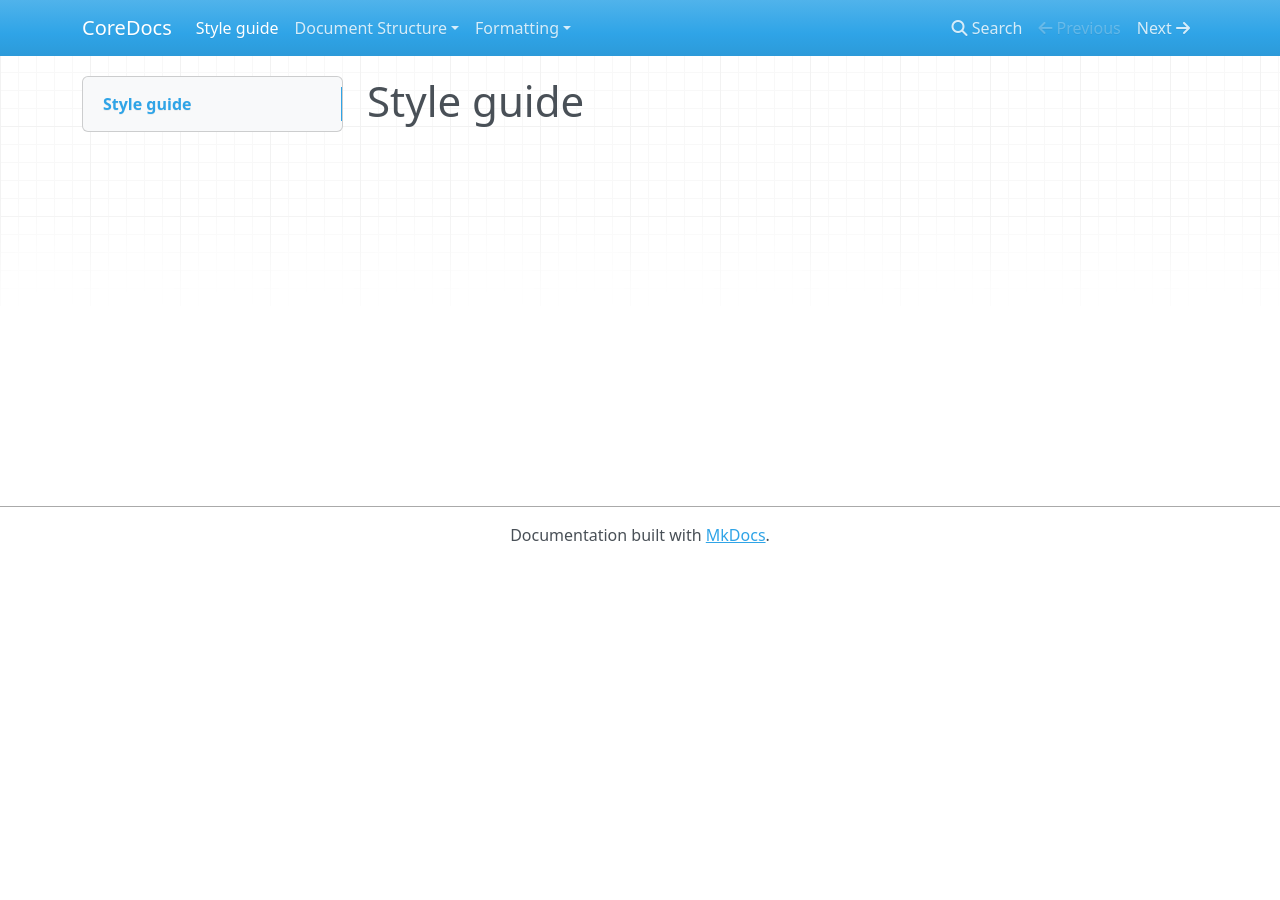
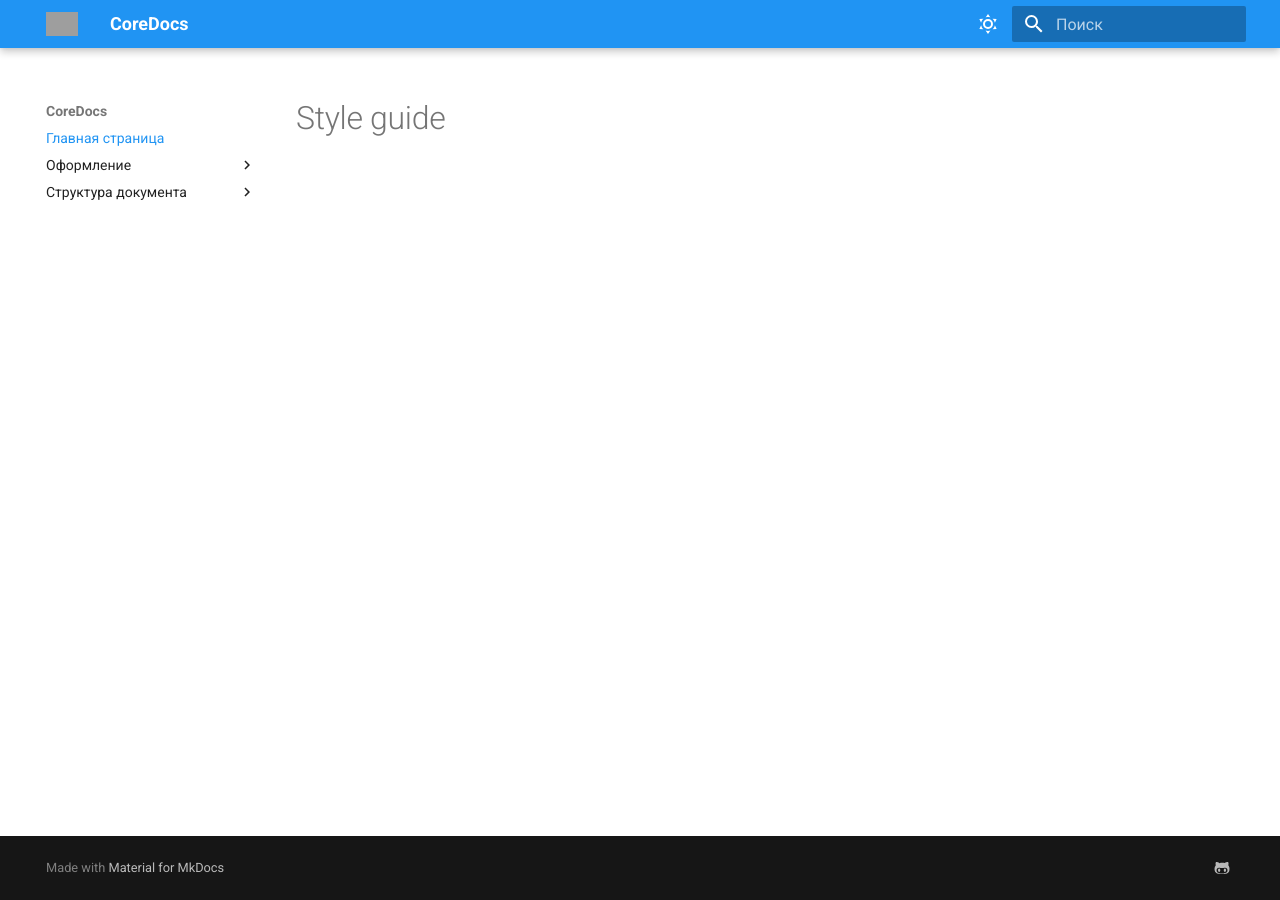
Before and after one commit to Shvarikova-Elena/-docs-as-code, an MkDocs documentation site: the page built from docs/index.md, in a window 1280 px wide. Built offline with MkDocs 1.6.1 and Material for MkDocs 9.7.7, drawn with Linux system fonts in a browser that asks for light colours; nearby versions of some CDN libraries; grey boxes are pictures that could not be loaded.

Commit message:
Подготовка стайлгайда. Оформление сайта

```diff
--- a/mkdocs.yml
+++ b/mkdocs.yml
@@ -1 +1,74 @@
-site_name: CoreDocs
+site_name: CoreDocs # Название сайта
+site_description: CoreDocs # Описание сайта, добавляется в meta-теги
+theme: # Тема сайта, информация о ее параметрах
+  name: material # Название темы
+  logo: logo.svg # Ссылка на логотип сайта
+  font:
+    text: Roboto # Шрифт текста
+    code: Roboto Mono # Шрифт для текста кода
+  features:
+    #- navigation.sections
+    - navigation.path # Хлебные крошки
+    - navigation.indexes # Позволяет создавать корневые страницы разделов меню. Корневая страница должна лежать в папке раздела и называться index.md. Пример использования корневых страниц приведен ниже в настройках nav
+    #- navigation.tabs # Верхнее меню
+    #- navigation.tabs.sticky # Фиксация верхнего меню
+    #- Navigation sections # Настройка спойлеров в левом меню
+    #- navigation.expand # Разворачивает спойлеры в левом меню по умолчанию
+    #- toc.integrate # Фиксирует оглавление страницы в левом меню
+    - navigation.instant # Функция быстрой загрузки страниц
+    - navigation.top # Добавляет кнопку «к началу» для быстрой обратной прокрутки страницы
+    - search.suggest # Подсказки при вводе поискового запроса
+    - search.highlight # Подсветка результатов поиска в тексте страницы
+    - content.code.copy # Кнопка копирования в блоке кода
+
+  language: ru # Язык
+  palette: # Настройки светлой и тёмной тем
+    # Настройки светлой темы
+    - scheme: default
+      toggle:
+        icon: material/weather-sunny # Иконка для активации светлой темы
+        name: Выключить солнышко # Всплывающий текст-подсказка
+      primary: blue # Основной цвет
+      accent: purple # Акцентный цвет
+    # Настройки тёмной темы
+    - scheme: slate
+      toggle:
+        icon: material/weather-night
+        name: Позвать солнышко
+      primary: deep purple
+      accent: blue
+
+nav: # Структура сайта
+    - Главная страница: index.md
+    - Оформление:
+      - Formatting/index.md
+      - Рисунки: Formatting/Figures.md
+      - Ссылки: Formatting/Links.md
+      - Перечисления: Formatting/Lists.md
+      - Стили: Formatting/Typography.md
+    - Структура документа:
+      - Document Structure/index.md
+      - Аннотация: Document Structure/Abstract.md
+      - Оновная часть докумнта: Document Structure/Main Content.md
+      - Приложения: Document Structure/Appendices.md
+
+extra:
+  social: # Ссылки на соц.сети
+    - icon: fontawesome/brands/github-alt # Иконка гитхаба
+      link: https://github.com/Shvarikova-Elena # Ссылка на гитхаб
+
+markdown_extensions: # Расширения markdown
+  - admonition # Поддержка информационных панелей (сообщений типа «Внимание», «Совет», «Примечание», etc.)
+  - footnotes # Поддержка встроенных сносок на страницах
+  - attr_list # Использование html-атрибутов и CSS в элементах markdown
+  - md_in_html # Поддержка markdown внутри html
+  - def_list # Поддержка списков определений
+  - pymdownx.tabbed # Использование вкладок (табов)
+  - pymdownx.details # Использование спойлеров (катов)
+  - pymdownx.highlight: # Подсветка синтаксиса в блоках кода
+      anchor_linenums: true
+  - pymdownx.superfences # Поддержка вложенных блоков кода
+  - pymdownx.snippets # Использование заимствованного контента
+  - pymdownx.emoji: # Иконки и эмодзи
+      emoji_index: !!python/name:material.extensions.emoji.twemoji
+      emoji_generator: !!python/name:material.extensions.emoji.to_svg
```
